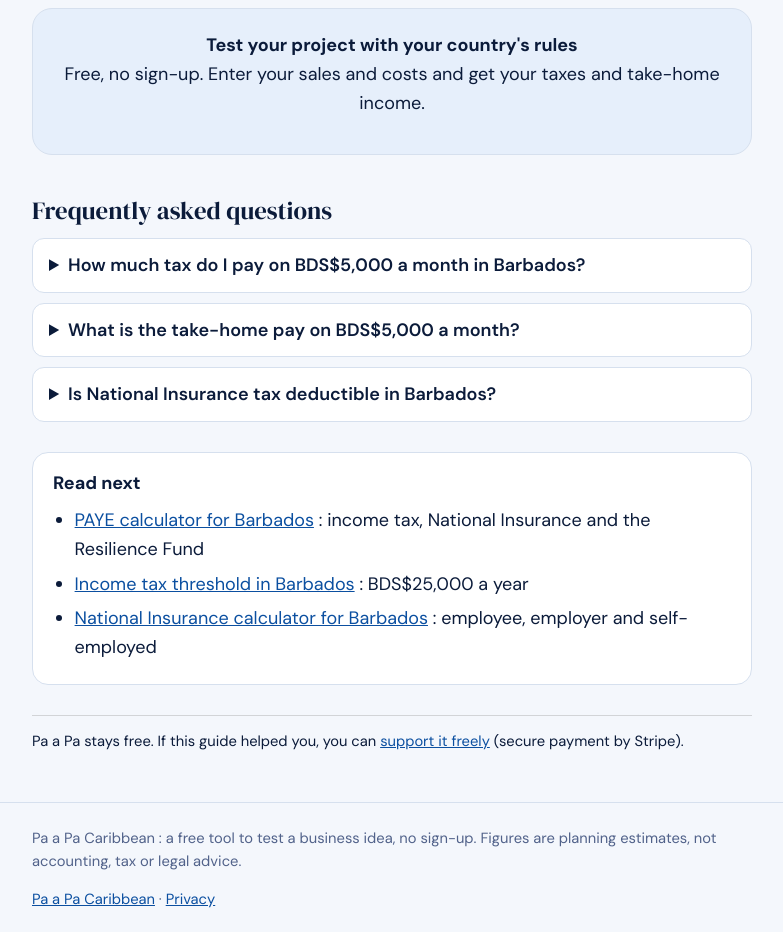
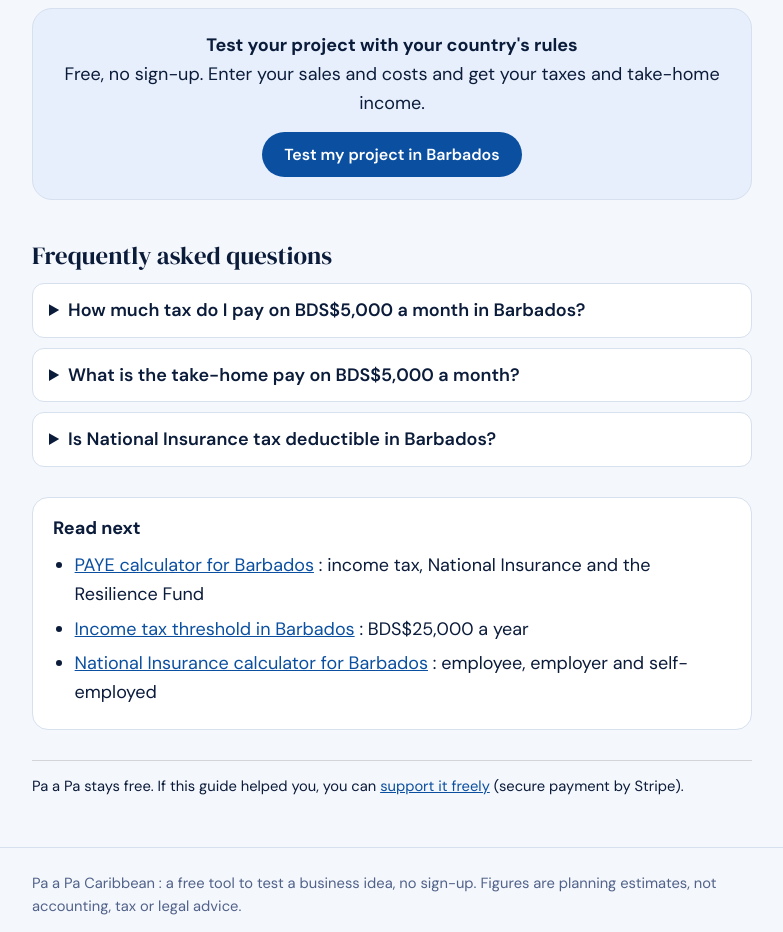
Before and after one commit to heso73/pa-a-pa, a plain HTML site: page caribbean/guides/salary-after-tax-barbados/index.html in a window 1280 px wide. Shown: the part 1860-2792 px from the top of the page, without its empty margins (248-1031 px from the left). Drawn offline with Linux system fonts and the light colour scheme.

Commit message:
Guide Barbade salaire net : retablit le bouton vers le test du pays

```diff
--- a/caribbean/guides/salary-after-tax-barbados/index.html
+++ b/caribbean/guides/salary-after-tax-barbados/index.html
@@ -105,7 +105,7 @@ document.getElementById('s-gross').addEventListener('input',run);run()})();</scr
 <p>Figures last checked on 12 November 2026 against the Barbados Revenue Authority (BRA) and the PwC Worldwide Tax Summaries. Confirm the current amount with the BRA or your payroll provider before you pay.</p>
 <div class="cta">
 <p><strong>Test your project with your country's rules</strong><br>Free, no sign-up. Enter your sales and costs and get your taxes and take-home income.</p>
-
+<a class="btn" href="../../?c=BB#/test">Test my project in Barbados</a>
 </div>
 <h2>Frequently asked questions</h2>
 <details><summary>How much tax do I pay on BDS$5,000 a month in Barbados?</summary>
```
